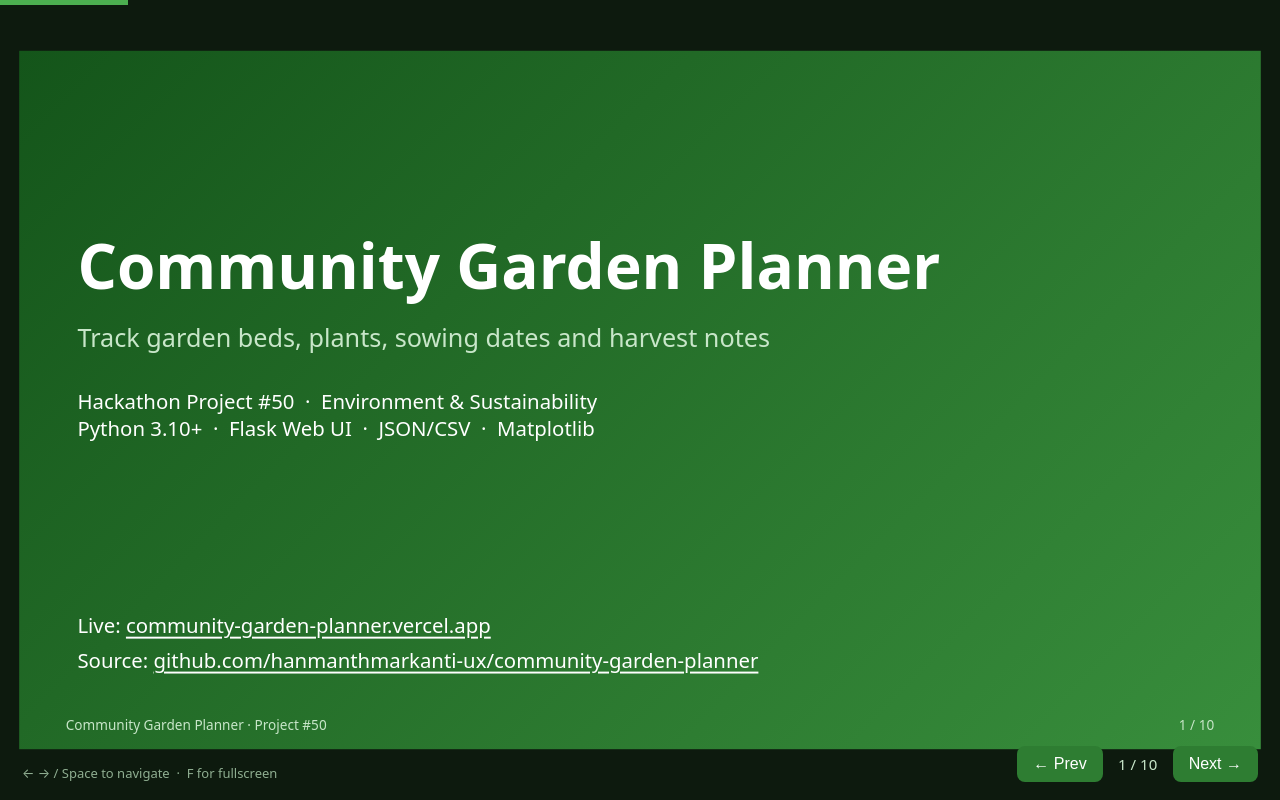
After one commit to devendergoud360-create/community-garden-planner, a Flask app: page /slides in a window 1280 px wide. The commit adds this page. Run offline with Flask 3, Linux system fonts and the light colour scheme.

Commit message:
Add browser slide deck (/slides) matching the hackathon presentation

```diff
--- /dev/null
+++ b/presentation/index.html
@@ -0,0 +1,248 @@
+<!doctype html>
+<html lang="en">
+<head>
+<meta charset="utf-8">
+<meta name="viewport" content="width=device-width, initial-scale=1">
+<title>Community Garden Planner — Presentation</title>
+<style>
+:root { --green:#1b5e20; --green2:#2e7d32; --lime:#4caf50; --bg:#f4f7f4; --ink:#1c2b1d; --muted:#5f7260; --line:#dde8dd; --red:#c62828; --amber:#ef6c00; }
+* { box-sizing:border-box; }
+html,body { margin:0; height:100%; overflow:hidden; background:#0d1a0e; font-family:system-ui,-apple-system,'Segoe UI',Roboto,sans-serif; }
+#stage { position:absolute; width:1280px; height:720px; left:50%; top:50%; transform-origin:center center; }
+.slide { position:absolute; inset:0; background:var(--bg); color:var(--ink); padding:48px 60px 58px; overflow:hidden; opacity:0; pointer-events:none; transition:opacity .35s ease; }
+.slide.active { opacity:1; pointer-events:auto; }
+.slide h1 { font-size:44px; color:#fff; margin:0 0 12px; }
+.slide h2 { font-size:34px; color:#fff; margin:0; }
+.top { position:absolute; top:0; left:0; right:0; height:104px; background:linear-gradient(120deg,#1b5e20,#2e7d32 65%,#43a047); display:flex; align-items:center; padding:0 46px; }
+.top .sub { position:absolute; top:112px; left:48px; color:var(--muted); font-size:18px; }
+.body { margin-top:86px; }
+.cards { display:grid; gap:18px; }
+.c2 { grid-template-columns:1fr 1fr; }
+.c3 { grid-template-columns:repeat(3,1fr); }
+.card { background:#fff; border:1px solid var(--line); border-left:6px solid var(--green2); border-radius:12px; padding:18px 20px; box-shadow:0 2px 8px rgba(0,0,0,.04); }
+.card.amber { border-left-color:var(--amber); } .card.red { border-left-color:var(--red); } .card.lime { border-left-color:var(--lime); }
+.card h3 { margin:0 0 8px; font-size:20px; color:var(--green2); }
+.card.amber h3 { color:var(--amber); } .card.red h3 { color:var(--red); } .card.lime h3 { color:var(--lime); }
+.card p { margin:0; font-size:17px; line-height:1.45; }
+.footer { position:absolute; bottom:16px; left:48px; right:48px; display:flex; justify-content:space-between; align-items:center; color:var(--muted); font-size:14px; }
+.big { font-size:56px; font-weight:800; color:#fff; }
+.title-slide { background:linear-gradient(135deg,#14551a,#2e7d32 70%,#388e3c); color:#fff; }
+.title-slide h1 { font-size:64px; margin-top:130px; }
+.title-slide .tag { font-size:26px; color:#c8e6c9; margin-top:12px; }
+.title-slide .meta { font-size:21px; margin-top:34px; }
+.title-slide .links { position:absolute; bottom:70px; left:60px; }
+.title-slide .links div { font-size:21px; margin:8px 0; }
+.title-slide .links a { color:#fff; text-decoration:underline; text-underline-offset:4px; }
+.end { background:linear-gradient(135deg,#14551a,#2e7d32 70%,#388e3c); text-align:center; color:#fff; }
+.end .big { margin-top:250px; font-size:72px; }
+.end p { font-size:24px; color:#c8e6c9; }
+table { width:100%; border-collapse:collapse; background:#fff; border-radius:10px; overflow:hidden; font-size:17px; }
+th { background:var(--green); color:#fff; text-align:left; padding:11px 14px; font-size:17px; }
+td { padding:10px 14px; border-bottom:1px solid var(--line); }
+tr:nth-child(even) td { background:#eef5ee; }
+.bullets { margin:0; padding:0; list-style:none; }
+.bullets li { font-size:21px; line-height:1.5; margin:13px 0; padding-left:28px; position:relative; }
+.bullets li:before { content:'•'; color:var(--lime); position:absolute; left:2px; font-weight:bold; }
+.bullets li.red { color:var(--red); } .bullets li.amber { color:var(--amber); }
+.banner { background:#fff; border:1px solid var(--line); border-radius:12px; padding:18px 22px; font-size:22px; color:var(--green2); font-weight:600; }
+.steps li { list-style:none; counter-increment:s; font-size:20px; margin:10px 0; padding-left:52px; position:relative; line-height:1.4; }
+.steps { counter-reset:s; padding:0; margin:0; }
+.steps li:before { content:counter(s); position:absolute; left:0; top:0; width:34px; height:34px; background:var(--green2); color:#fff; border-radius:8px; display:grid; place-items:center; font-size:18px; font-weight:700; }
+.stats { display:flex; gap:18px; margin-bottom:22px; }
+.stat { flex:1; background:#fff; border:1px solid var(--line); border-radius:12px; padding:20px; text-align:center; }
+.stat .n { font-size:40px; font-weight:800; color:var(--green2); }
+.stat .l { font-size:15px; color:var(--muted); }
+.url { background:var(--green); color:#fff; border-radius:12px; padding:22px; font-size:26px; font-weight:700; text-align:center; margin-top:20px; }
+.url a { color:#fff; }
+.src { background:#fff; border:1px solid var(--line); border-radius:12px; padding:18px; font-size:20px; color:var(--green2); text-align:center; margin-top:18px; }
+#bar { position:fixed; top:0; left:0; height:5px; background:var(--lime); z-index:50; transition:width .3s; }
+#nav { position:fixed; bottom:18px; right:22px; z-index:50; display:flex; gap:8px; align-items:center; }
+#nav button { background:#2e7d32; color:#fff; border:0; border-radius:8px; padding:9px 16px; font-size:16px; cursor:pointer; }
+#nav button:hover { background:#4caf50; }
+#num { color:#c8e6c9; font-size:15px; min-width:54px; text-align:center; }
+img.chart { width:520px; border:1px solid var(--line); border-radius:12px; background:#fff; }
+.hint { position:fixed; bottom:18px; left:22px; color:#8fae91; font-size:13px; z-index:50; }
+@media print { #nav,#bar,.hint{display:none} html,body{overflow:visible;height:auto} #stage{position:static;transform:none!important} .slide{position:relative;opacity:1;page-break-after:always} }
+</style>
+</head>
+<body>
+<div id="bar"></div>
+<div id="stage">
+
+<section class="slide title-slide active">
+  <h1>Community Garden Planner</h1>
+  <div class="tag">Track garden beds, plants, sowing dates and harvest notes</div>
+  <div class="meta">Hackathon Project #50 &nbsp;·&nbsp; Environment &amp; Sustainability<br>Python 3.10+ &nbsp;·&nbsp; Flask Web UI &nbsp;·&nbsp; JSON/CSV &nbsp;·&nbsp; Matplotlib</div>
+  <div class="links">
+    <div>Live: <a href="https://community-garden-planner.vercel.app" target="_blank">community-garden-planner.vercel.app</a></div>
+    <div>Source: <a href="https://github.com/hanmanthmarkanti-ux/community-garden-planner" target="_blank">github.com/hanmanthmarkanti-ux/community-garden-planner</a></div>
+  </div>
+  <div class="footer" style="color:#c8e6c9"><span>Community Garden Planner · Project #50</span><span>1 / 10</span></div>
+</section>
+
+<section class="slide">
+  <div class="top"><h2>The Problem</h2></div><div class="sub">Why a focused local garden tool is needed</div>
+  <div class="body c2 cards">
+    <div class="card"><h3>Manual tracking breaks down</h3><p>Spreadsheets and paper logs lead to calculation errors, misplaced entries and delayed status insights.</p></div>
+    <div class="card amber"><h3>Fragmented tools</h3><p>Bed inventory, sowing dates and harvest notes live in different places — no single source of truth.</p></div>
+    <div class="card red"><h3>Enterprise-grade friction</h3><p>Existing solutions demand steep learning curves, paid licenses or intrusive network setups.</p></div>
+    <div class="card"><h3>No quick status view</h3><p>Hard to spot overdue beds, upcoming harvests or failing crops at a glance.</p></div>
+  </div>
+  <div class="banner" style="margin-top:18px">Goal: a focused, accessible Python application that validates entries, persists records locally and presents actionable summaries.</div>
+  <div class="footer"><span>Community Garden Planner · Project #50</span><span>2 / 10</span></div>
+</section>
+
+<section class="slide">
+  <div class="top"><h2>The Solution</h2></div><div class="sub">One app, two interfaces, shared data</div>
+  <div class="body c3 cards">
+    <div class="card"><h3>Interactive CLI</h3><p>12-option menu, guided prompts, paginated tables and ANSI status flags.</p></div>
+    <div class="card lime"><h3>Flask Web UI</h3><p>Dashboard, records table, forms, charts and report downloads in the browser.</p></div>
+    <div class="card amber"><h3>Shared core logic</h3><p>Both interfaces use the same models, validation, analytics and storage modules.</p></div>
+    <div class="card"><h3>Defensive validation</h3><p>Regex, type and range checks re-prompt on bad input — no crashes.</p></div>
+    <div class="card"><h3>Local persistence</h3><p>Atomic JSON writes; CSV import/export; corrupt files recovered automatically.</p></div>
+    <div class="card red"><h3>Actionable analytics</h3><p>Summaries, threshold warnings, charts and multi-format exports.</p></div>
+  </div>
+  <div class="banner" style="margin-top:18px">44-row demo dataset included — normal entries, boundary values and edge cases.</div>
+  <div class="footer"><span>Community Garden Planner · Project #50</span><span>3 / 10</span></div>
+</section>
+
+<section class="slide">
+  <div class="top"><h2>Architecture &amp; Tech Stack</h2></div><div class="sub">Modular standard-library core with optional libraries</div>
+  <div class="body">
+    <div class="card" style="margin-bottom:18px">
+      <h3>INTERFACES</h3><p style="font-size:21px">main.py (CLI) &nbsp;·&nbsp; webapp.py + 9 Jinja templates (Flask)</p>
+      <h3 style="margin-top:16px">SHARED CORE (garden/)</h3><p style="font-size:21px">models · validation · storage · analytics · plotting · reports · ui</p>
+    </div>
+    <div class="c3 cards">
+      <div class="card"><h3>Backend</h3><p>Python 3.10+ stdlib: csv, json, datetime, dataclasses, statistics, re</p></div>
+      <div class="card"><h3>Storage</h3><p>data/plants.json (live), sample CSV/JSON, row-by-row import logs</p></div>
+      <div class="card amber"><h3>Visualization</h3><p>Matplotlib charts with graceful ImportError fallback</p></div>
+    </div>
+  </div>
+  <div class="footer"><span>Community Garden Planner · Project #50</span><span>4 / 10</span></div>
+</section>
+
+<section class="slide">
+  <div class="top"><h2>Defensive Input Validation</h2></div><div class="sub">Every field has a rule — invalid input never crashes the app</div>
+  <div class="body">
+    <table>
+      <tr><th style="width:26%">Field</th><th>Constraint</th></tr>
+      <tr><td>Bed ID</td><td>1–20 chars, starts alphanumeric; letters, digits, space, _ or -</td></tr>
+      <tr><td>Plant / variety</td><td>2–40 chars; letters, spaces and - ' &amp; . , only</td></tr>
+      <tr><td>Sowing date</td><td>Strict YYYY-MM-DD; within last 10 years; never in the future</td></tr>
+      <tr><td>Days to harvest</td><td>Integer 1–365</td></tr>
+      <tr><td>Yield</td><td>Float 0–1000 kg</td></tr>
+      <tr><td>Status</td><td>planted · growing · harvested · failed</td></tr>
+      <tr><td>Notes / tags</td><td>Max 200 / 80 chars, allowed-character set</td></tr>
+    </table>
+  </div>
+  <div class="footer"><span>Community Garden Planner · Project #50</span><span>5 / 10</span></div>
+</section>
+
+<section class="slide">
+  <div class="top"><h2>Analytics &amp; Threshold Warnings</h2></div><div class="sub">From raw records to decisions</div>
+  <div class="body" style="display:flex;gap:40px;align-items:center">
+    <ul class="bullets" style="flex:1">
+      <li>Totals, averages and status distributions</li>
+      <li>Records per bed and top beds by yield</li>
+      <li>Harvests aggregated by month</li>
+      <li class="red">Overdue flags with days late</li>
+      <li class="amber">Due-soon alerts within 14 days</li>
+      <li>Failure-rate anomaly and missing-note checks</li>
+      <li>Failure rate + audit-friendly exports</li>
+    </ul>
+    <div style="text-align:center">
+      <img class="chart" src="/charts/status_distribution.png" onerror="this.onerror=null;this.src='../reports/charts/status_distribution.png'" alt="Status distribution chart">
+      <div style="color:var(--muted);font-size:14px;margin-top:8px">Generated with Matplotlib (real project output)</div>
+    </div>
+  </div>
+  <div class="footer"><span>Community Garden Planner · Project #50</span><span>6 / 10</span></div>
+</section>
+
+<section class="slide">
+  <div class="top"><h2>Persistence, Recovery &amp; Exports</h2></div><div class="sub">Data survives restarts and travels well</div>
+  <div class="body c2 cards">
+    <div class="card"><h3>Reliable local storage</h3><p>Atomic JSON writes; auto-created templates; corrupted files moved to *.corrupt instead of crashing.</p></div>
+    <div class="card amber"><h3>Bulk CSV import</h3><p>Format validation and detailed row-by-row error log — 6 bad rows caught in the demo file.</p></div>
+    <div class="card"><h3>Multi-format reports</h3><p>Markdown executive summary, plain-text audit log, metrics CSV and full records CSV.</p></div>
+    <div class="card lime"><h3>Visual exports</h3><p>Three PNG charts: status distribution, records per bed, sowing trend.</p></div>
+  </div>
+  <div class="banner" style="margin-top:18px">Verified: 50 automated tests pass, including restart persistence, corrupt-file recovery and import error logging.</div>
+  <div class="footer"><span>Community Garden Planner · Project #50</span><span>7 / 10</span></div>
+</section>
+
+<section class="slide">
+  <div class="top"><h2>Live Demo Journey</h2></div><div class="sub">A 2-minute walkthrough</div>
+  <div class="body">
+    <ol class="steps">
+      <li>Open community-garden-planner.vercel.app — clean dashboard with 44 demo records</li>
+      <li>Add a plant: invalid bed/date is rejected live, then valid values save</li>
+      <li>Search and filter records by keyword, bed and status</li>
+      <li>Executive summary: totals, tables, top beds by yield</li>
+      <li>Threshold warnings: overdue and due-soon flags</li>
+      <li>Generate charts and export a Markdown report</li>
+      <li>Reload — records persist and are ready for the next demo run</li>
+    </ol>
+  </div>
+  <div class="footer"><span>Community Garden Planner · Project #50</span><span>8 / 10</span></div>
+</section>
+
+<section class="slide">
+  <div class="top"><h2>Results &amp; Where to Find It</h2></div><div class="sub">Shipped, tested and deployed</div>
+  <div class="body">
+    <div class="stats">
+      <div class="stat"><div class="n">All</div><div class="l">Must-have features</div></div>
+      <div class="stat"><div class="n">50/50</div><div class="l">Automated tests pass</div></div>
+      <div class="stat"><div class="n">44</div><div class="l">Demo records</div></div>
+    </div>
+    <div class="url">LIVE APP — <a href="https://community-garden-planner.vercel.app" target="_blank">community-garden-planner.vercel.app</a></div>
+    <div class="src">SOURCE — github.com/hanmanthmarkanti-ux/community-garden-planner</div>
+  </div>
+  <div class="footer"><span>Community Garden Planner · Project #50</span><span>9 / 10</span></div>
+</section>
+
+<section class="slide end">
+  <div class="big">Thank You</div>
+  <p>Community Garden Planner &nbsp;·&nbsp; Project #50</p>
+  <p style="font-size:19px;margin-top:40px">Questions? Try the live demo: community-garden-planner.vercel.app</p>
+  <div class="footer" style="color:#c8e6c9"><span>Community Garden Planner · Project #50</span><span>10 / 10</span></div>
+</section>
+
+</div>
+
+<div class="hint">← → / Space to navigate &nbsp;·&nbsp; F for fullscreen</div>
+<div id="nav">
+  <button id="prev">← Prev</button>
+  <span id="num">1 / 10</span>
+  <button id="next">Next →</button>
+</div>
+
+<script>
+const slides = [...document.querySelectorAll('.slide')];
+let cur = 0;
+function fit() {
+  const s = Math.min(innerWidth / 1280, innerHeight / 720) * 0.97;
+  document.getElementById('stage').style.transform = `translate(-50%,-50%) scale(${s})`;
+}
+function show(n) {
+  cur = Math.max(0, Math.min(slides.length - 1, n));
+  slides.forEach((s, i) => s.classList.toggle('active', i === cur));
+  document.getElementById('num').textContent = `${cur+1} / ${slides.length}`;
+  document.getElementById('bar').style.width = `${(cur+1)/slides.length*100}%`;
+  document.getElementById('prev').disabled = cur === 0;
+  document.getElementById('next').disabled = cur === slides.length - 1;
+}
+document.getElementById('prev').onclick = () => show(cur - 1);
+document.getElementById('next').onclick = () => show(cur + 1);
+addEventListener('keydown', e => {
+  if (['ArrowRight',' ','PageDown','Enter'].includes(e.key)) { e.preventDefault(); show(cur + 1); }
+  if (['ArrowLeft','PageUp','Backspace'].includes(e.key)) { e.preventDefault(); show(cur - 1); }
+  if (e.key === 'Home') show(0);
+  if (e.key === 'End') show(slides.length - 1);
+  if (e.key.toLowerCase() === 'f') document.fullscreenElement ? document.exitFullscreen() : document.documentElement.requestFullscreen();
+});
+addEventListener('resize', fit);
+fit(); show(0);
+</script>
+</body>
+</html>
--- a/templates/base.html
+++ b/templates/base.html
@@ -76,6 +76,7 @@ code { background:#eef5ee; padding:1px 6px; border-radius:5px; font-size:13px; }
     <a href="{{ url_for('charts_page') }}">Charts</a>
     <a href="{{ url_for('reports_page') }}">Reports</a>
     <a href="{{ url_for('import_page') }}">Import</a>
+    <a href="{{ url_for('slides') }}">Slides</a>
   </nav>
 </header>
 <main>
--- a/webapp.py
+++ b/webapp.py
@@ -135,6 +135,11 @@ def inject_globals():
         "record_count": len(records),
         "statuses": STATUSES,
     }
+
+
+@app.route("/slides")
+def slides():
+    return send_from_directory(Path(__file__).parent / "presentation", "index.html")
 
 
 @app.route("/")
```
Also changed, not shown: README.md, 1 other file.
